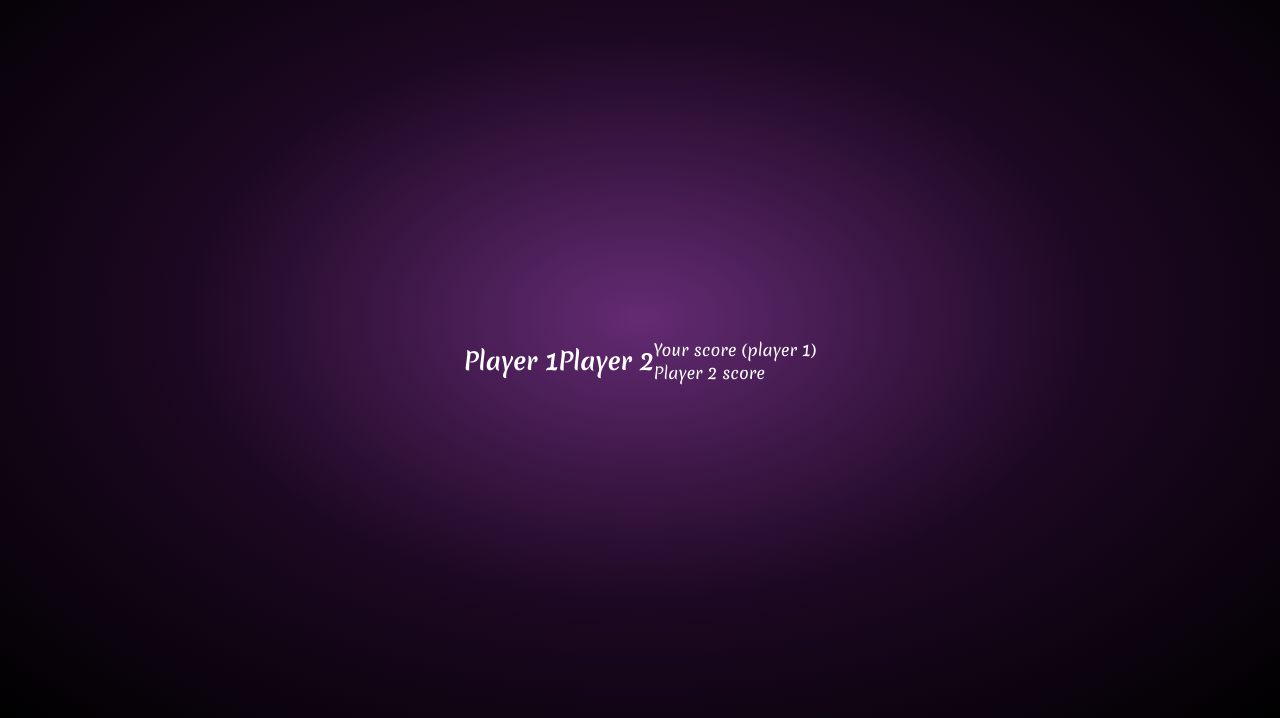
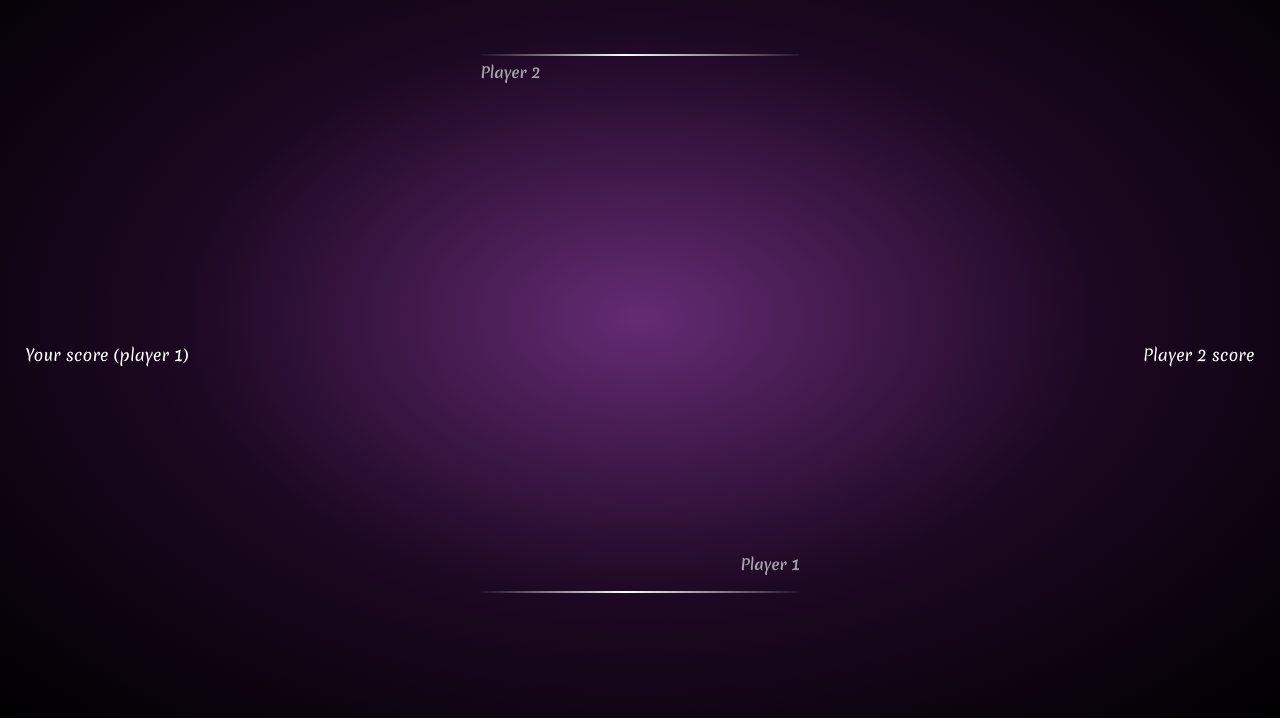
Before and after one commit to Etan31/UNO-offline-game, a website: page index.html in a window 1280 px wide. Shown: the part 82-800 px from the top of the page. Drawn offline with Linux system fonts and the light colour scheme.

Commit message:
FEAT: players deck of cards

```diff
--- a/index.html
+++ b/index.html
@@ -14,9 +14,11 @@
   <main>
 
     <div class="mycards">
-      <h2 id="player1">Player 1</h2>
+      <h2 id="player1" class="player1">Player 1</h2>
 
-      <div class="line"></div>
+      <div class="line">
+        <img src="./assets/imgs/misc/line.png" alt="line">
+      </div>
       <div class="card-container" id="yourcards" >
 
       </div>
@@ -24,8 +26,10 @@
 
 
     <div class="opponentcards" >
-      <h2 id="player2">Player 2</h2>
-      <div class="line"></div>
+      <h2 id="player2" class="player2">Player 2</h2>
+      <div class="line">
+        <img src="./assets/imgs/misc/line.png" alt="line">
+      </div>
       <div class="card-container" id="opponentcards"></div>
     </div>
 
@@ -35,11 +39,9 @@
       <div class="stack-cards"></div>
     </div>
 
-    <div>
-      <div class="score-container">
-        <div class="yourscore">Your score (player 1)</div>
-        <div class="opponentscore"> Player 2 score</div>
-      </div>
+    <div class="score-container">
+      <div class="yourscore">Your score (player 1)</div>
+      <div class="opponentscore"> Player 2 score</div>
     </div>
   </main>
 
--- a/styles/styles.css
+++ b/styles/styles.css
@@ -70,13 +70,21 @@ header{
   justify-content: space-between;
   padding: 20px 20px;
 }
+h1 {
+  font-size: clamp(15px, 5vw, 22px);
+}
 
 button.info {
-  padding: 5px 20px;
+  padding: 5px 15px;
   border-radius: 5px;
   border:none;
   color: white;
   background-color: #642B73;
+}
+
+button.info:hover{
+  cursor: pointer;
+  border: 1px solid rgba(255, 255, 255, 0.37);
 }
 
 main {
@@ -86,3 +94,39 @@ main {
   /* height: 100vh; */
   flex: 1;
 }
+
+
+.score-container {
+  display: flex;
+  position: fixed;
+  width: 96vw;
+  justify-content: space-between;
+  padding-inline: 20px
+}
+
+.opponentcards {
+  position: fixed;
+  top: 120px;
+  left: 50%;
+  transform: translateX(-50%);
+  display: flex;
+  flex-direction: column-reverse;
+}
+
+.mycards {
+  position: fixed;
+  bottom: 120px;
+  left: 50%;
+  transform: translateX(-50%);
+}
+
+h2.player1, h2.player2 {
+  opacity: 60%;
+  font-size: clamp(12px, 10vw, 15px);
+}
+
+
+.player1 {
+  display: flex;
+  flex-direction: row-reverse;
+}
```
